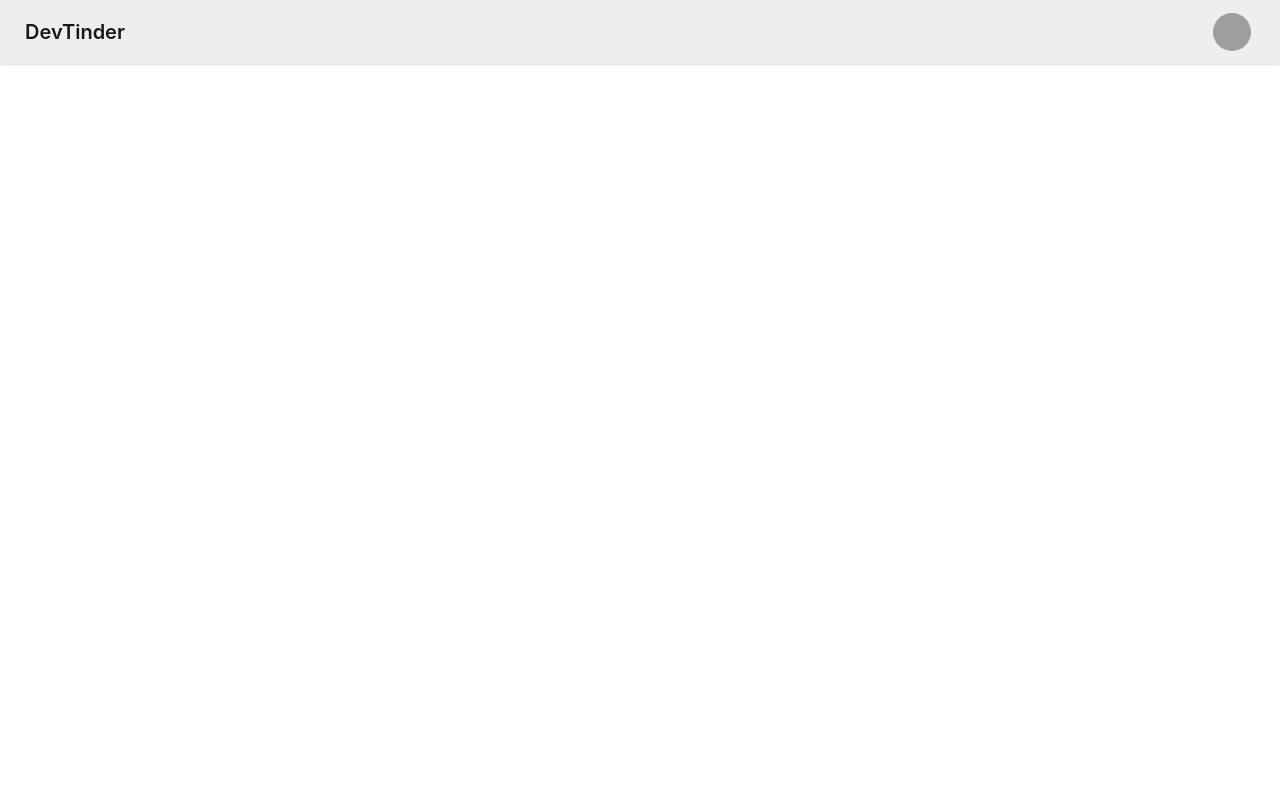
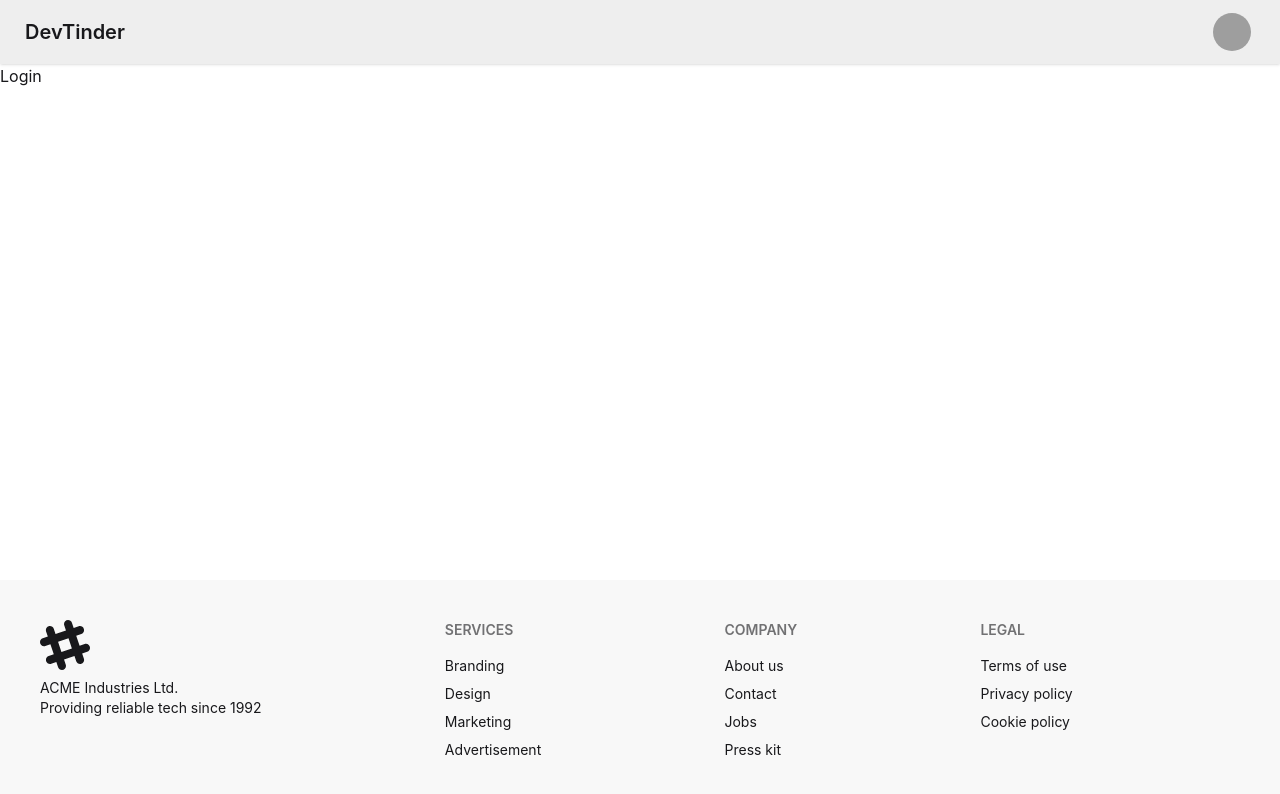
Before and after one commit to nitinpurohit412/DevTinder-UI, a React (Vite) app: page /login in a window 1280 px wide. Shown: the top 794 px of the page. Built offline with nearby package versions, Linux system fonts and the light colour scheme; grey boxes are pictures that could not be loaded.

Commit message:
Build UI Refrence and install react-router-dom

```diff
--- a/package.json
+++ b/package.json
@@ -13,6 +13,7 @@
     "@tailwindcss/vite": "^4.3.3",
     "react": "^19.2.8",
     "react-dom": "^19.2.8",
+    "react-router-dom": "^7.18.4",
     "tailwindcss": "^4.3.3"
   },
   "devDependencies": {
--- a/src/App.jsx
+++ b/src/App.jsx
@@ -1,36 +1,21 @@
-
+import { BrowserRouter, Route, Routes } from "react-router-dom"
+import Body from "./Body"
+import Login from "./Login"
+import Profile from "./Profile"
 
 function App() {
 
   return (
-    <div className="navbar bg-base-300 shadow-sm">
-  <div className="flex-1">
-    <a className="btn btn-ghost text-xl">DevTinder</a>
-  </div>
-  <div className="flex gap-2">
-    <div className="dropdown dropdown-end mx-5">
-      <div tabIndex={0} role="button" className="btn btn-ghost btn-circle avatar">
-        <div className="w-10 rounded-full">
-          <img
-            alt="Tailwind CSS Navbar component"
-            src="https://img.daisyui.com/images/stock/photo-1534528741775-53994a69daeb.webp" />
-        </div>
-      </div>
-      <ul
-        tabIndex={-1}
-        className="menu menu-sm dropdown-content bg-base-100 rounded-box z-1 mt-3  w-52 p-2 shadow">
-        <li>
-          <a className="justify-between">
-            Profile
-            <span className="badge">New</span>
-          </a>
-        </li>
-        <li><a>Settings</a></li>
-        <li><a>Logout</a></li>
-      </ul>
-    </div>
-  </div>
-</div>
+    <>
+    <BrowserRouter basename="/">
+    <Routes>
+      <Route path="/" element={<Body/>}>
+      <Route path="/login" element={<Login/>}/>
+      <Route path="/profile" element={<Profile/>}/>
+      </Route>
+    </Routes>
+    </BrowserRouter>
+    </>
   )
 }
 
--- /dev/null
+++ b/src/Body.jsx
@@ -0,0 +1,15 @@
+import { Outlet } from 'react-router-dom'
+import NavBar from './NavBar'
+import Footer from './Footer'
+
+const Body = () => {
+  return (
+    <div>
+      <NavBar/>
+      <Outlet/>
+      <Footer/>
+    </div>
+  )
+}
+
+export default Body
--- /dev/null
+++ b/src/Footer.jsx
@@ -0,0 +1,48 @@
+const Footer = () => {
+  return (
+    <div>
+      <footer className="footer sm:footer-horizontal bg-base-200 text-base-content p-10 fixed bottom-0">
+        <aside>
+          <svg
+            width="50"
+            height="50"
+            viewBox="0 0 24 24"
+            xmlns="http://www.w3.org/2000/svg"
+            fillRule="evenodd"
+            clipRule="evenodd"
+            className="fill-current"
+          >
+            <path d="M22.672 15.226l-2.432.811.841 2.515c.33 1.019-.209 2.127-1.23 2.456-1.15.325-2.148-.321-2.463-1.226l-.84-2.518-5.013 1.677.84 2.517c.391 1.203-.434 2.542-1.831 2.542-.88 0-1.601-.564-1.86-1.314l-.842-2.516-2.431.809c-1.135.328-2.145-.317-2.463-1.229-.329-1.018.211-2.127 1.231-2.456l2.432-.809-1.621-4.823-2.432.808c-1.355.384-2.558-.59-2.558-1.839 0-.817.509-1.582 1.327-1.846l2.433-.809-.842-2.515c-.33-1.02.211-2.129 1.232-2.458 1.02-.329 2.13.209 2.461 1.229l.842 2.515 5.011-1.677-.839-2.517c-.403-1.238.484-2.553 1.843-2.553.819 0 1.585.509 1.85 1.326l.841 2.517 2.431-.81c1.02-.33 2.131.211 2.461 1.229.332 1.018-.21 2.126-1.23 2.456l-2.433.809 1.622 4.823 2.433-.809c1.242-.401 2.557.484 2.557 1.838 0 .819-.51 1.583-1.328 1.847m-8.992-6.428l-5.01 1.675 1.619 4.828 5.011-1.674-1.62-4.829z"></path>
+          </svg>
+          <p>
+            ACME Industries Ltd.
+            <br />
+            Providing reliable tech since 1992
+          </p>
+        </aside>
+        <nav>
+          <h6 className="footer-title">Services</h6>
+          <a className="link link-hover">Branding</a>
+          <a className="link link-hover">Design</a>
+          <a className="link link-hover">Marketing</a>
+          <a className="link link-hover">Advertisement</a>
+        </nav>
+        <nav>
+          <h6 className="footer-title">Company</h6>
+          <a className="link link-hover">About us</a>
+          <a className="link link-hover">Contact</a>
+          <a className="link link-hover">Jobs</a>
+          <a className="link link-hover">Press kit</a>
+        </nav>
+        <nav>
+          <h6 className="footer-title">Legal</h6>
+          <a className="link link-hover">Terms of use</a>
+          <a className="link link-hover">Privacy policy</a>
+          <a className="link link-hover">Cookie policy</a>
+        </nav>
+      </footer>
+    </div>
+  );
+};
+
+export default Footer;
--- /dev/null
+++ b/src/Login.jsx
@@ -0,0 +1,9 @@
+const Login = () => {
+  return (
+    <div>
+      Login
+    </div>
+  )
+}
+
+export default Login
--- /dev/null
+++ b/src/NavBar.jsx
@@ -0,0 +1,34 @@
+const NavBar = () => {
+  return (
+     <div className="navbar bg-base-300 shadow-sm">
+  <div className="flex-1">
+    <a className="btn btn-ghost text-xl">DevTinder</a>
+  </div>
+  <div className="flex gap-2">
+    <div className="dropdown dropdown-end mx-5">
+      <div tabIndex={0} role="button" className="btn btn-ghost btn-circle avatar">
+        <div className="w-10 rounded-full">
+          <img
+            alt="Tailwind CSS Navbar component"
+            src="https://img.daisyui.com/images/stock/photo-1534528741775-53994a69daeb.webp" />
+        </div>
+      </div>
+      <ul
+        tabIndex={-1}
+        className="menu menu-sm dropdown-content bg-base-100 rounded-box z-1 mt-3  w-52 p-2 shadow">
+        <li>
+          <a className="justify-between">
+            Profile
+            <span className="badge">New</span>
+          </a>
+        </li>
+        <li><a>Settings</a></li>
+        <li><a>Logout</a></li>
+      </ul>
+    </div>
+  </div>
+</div>
+  )
+}
+
+export default NavBar
--- /dev/null
+++ b/src/Profile.jsx
@@ -0,0 +1,9 @@
+const Profile = () => {
+  return (
+    <div>
+      Profile
+    </div>
+  )
+}
+
+export default Profile
```
Also changed, not shown: 2 other files (tests, documents, lock files or other folders).
